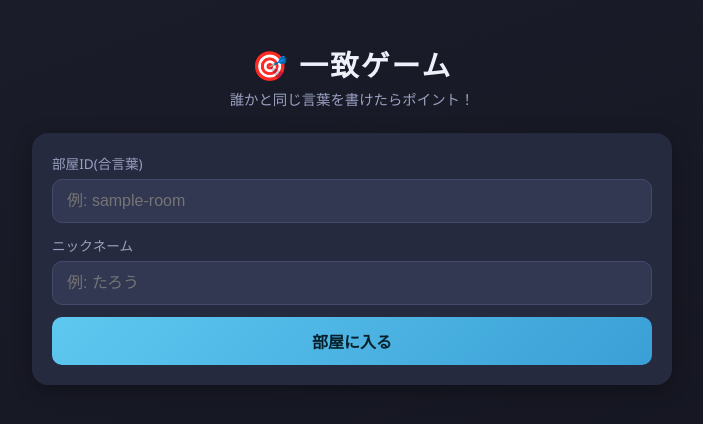
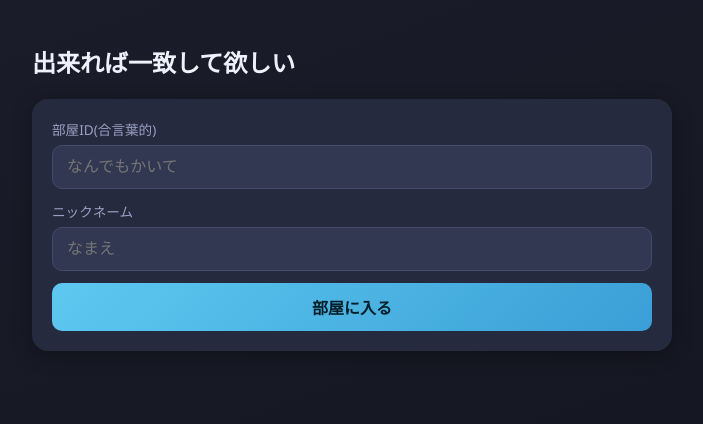
Before and after one commit to keitagame/itchi, a Flask app: page / in a window 1280 px wide. Shown: the top 424 px of the page, without its empty margins (288-991 px from the left). Run offline with Flask 3, Linux system fonts and the light colour scheme; some libraries are stand-ins or nearby versions.

Commit message:
Add files via upload

```diff
--- a/templates/index.html
+++ b/templates/index.html
@@ -74,7 +74,7 @@
   .btn-main { background: linear-gradient(135deg, var(--accent), #3a9fd6); color: #06202b; width: 100%; }
   .btn-sub { background: var(--panel-light); color: var(--text); }
   .row { display: flex; gap: 8px; }
-  .row input { flex: 1; margin-bottom: 0; }
+  .row input { flex: 1; min-width:75%; margin-bottom: 0; }
 
   #playersPanel ul { list-style: none; padding: 0; margin: 0; }
   #playersPanel li {
@@ -111,7 +111,7 @@
   #log div { padding: 3px 0; }
 
   #joinScreen { }
-  .hidden { display: none !important; }
+  .hidden { display:none !important; }
 
   .toast {
     position: fixed; top: 16px; left: 50%; transform: translateX(-50%);
@@ -124,15 +124,15 @@
 </head>
 <body>
 <div class="container">
-  <h1>🎯 一致ゲーム</h1>
-  <div class="subtitle">誰かと同じ言葉を書けたらポイント！</div>
+  <h2>出来れば一致して欲しい</h2>
+
 
   <!-- 入室画面 -->
   <div class="panel" id="joinScreen">
-    <label for="roomInput">部屋ID(合言葉)</label>
-    <input type="text" id="roomInput" placeholder="例: sample-room">
+    <label for="roomInput">部屋ID(合言葉的)</label>
+    <input type="text" id="roomInput" placeholder="なんでもかいて">
     <label for="nicknameInput">ニックネーム</label>
-    <input type="text" id="nicknameInput" placeholder="例: たろう">
+    <input type="text" id="nicknameInput" placeholder="なまえ">
     <button class="btn-main" id="joinBtn">部屋に入る</button>
   </div>
 
@@ -151,7 +151,7 @@
       <div id="topicInputArea" class="hidden">
         <label for="topicInput">お題を入力(最初の1件が採用されます)</label>
         <div class="row">
-          <input type="text" id="topicInput" placeholder="例: 好きな動物は？" maxlength="60">
+          <input type="text" id="topicInput" placeholder="例: けいたのふるねーむ" maxlength="60">
           <button class="btn-main" id="topicSendBtn">送信</button>
         </div>
       </div>
@@ -160,7 +160,7 @@
       <div id="answerInputArea" class="hidden">
         <label for="answerInput">あなたの回答</label>
         <div class="row">
-          <input type="text" id="answerInput" placeholder="他の人と一致を狙おう！" maxlength="60">
+          <input type="text" id="answerInput" placeholder="いっちをねらえ" maxlength="60">
           <button class="btn-main" id="answerSendBtn">送信</button>
         </div>
         <div id="answerSentNotice" class="hidden" style="color: var(--good); margin-top:8px;">✅ 送信済み。他の人を待っています…</div>
```
